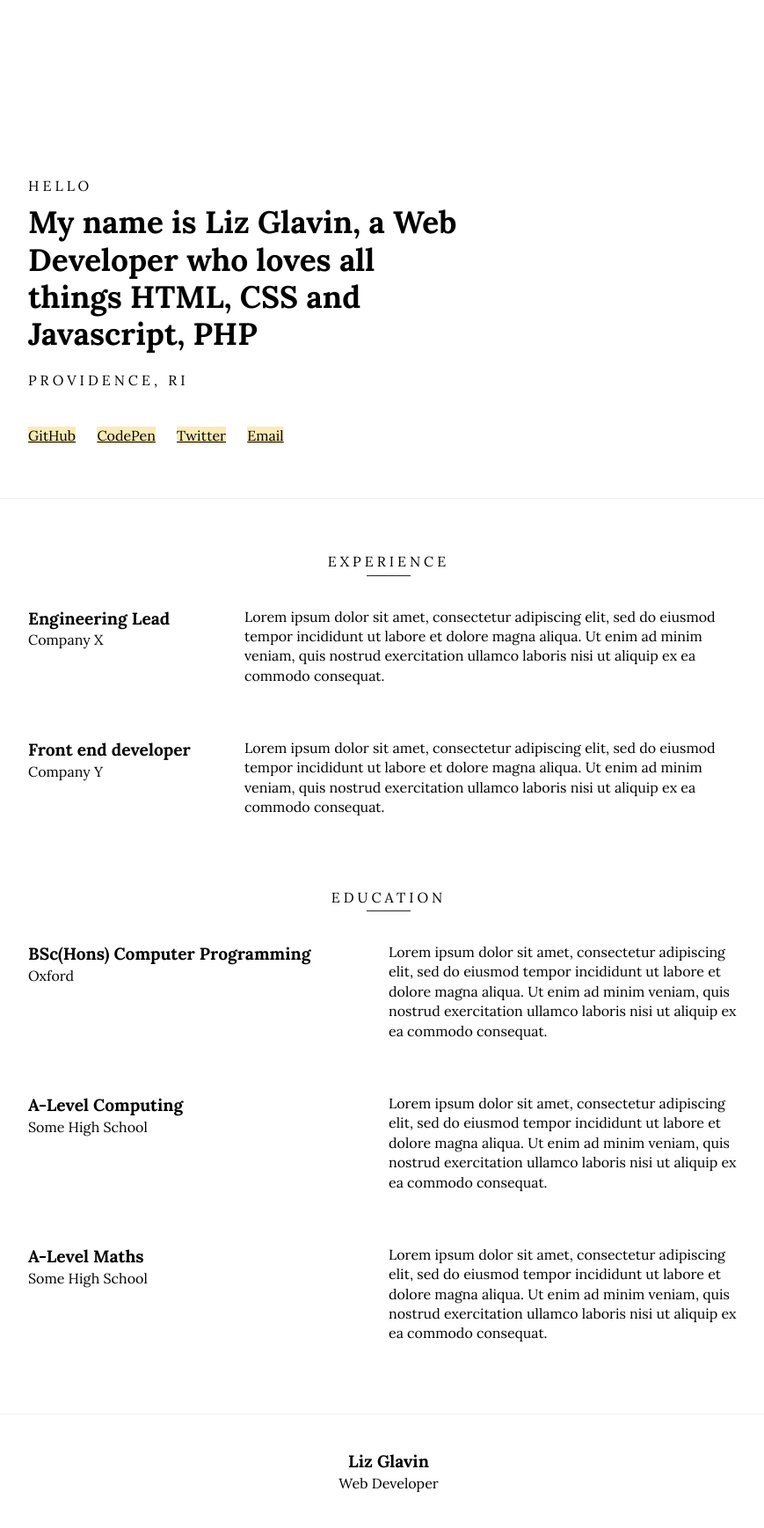
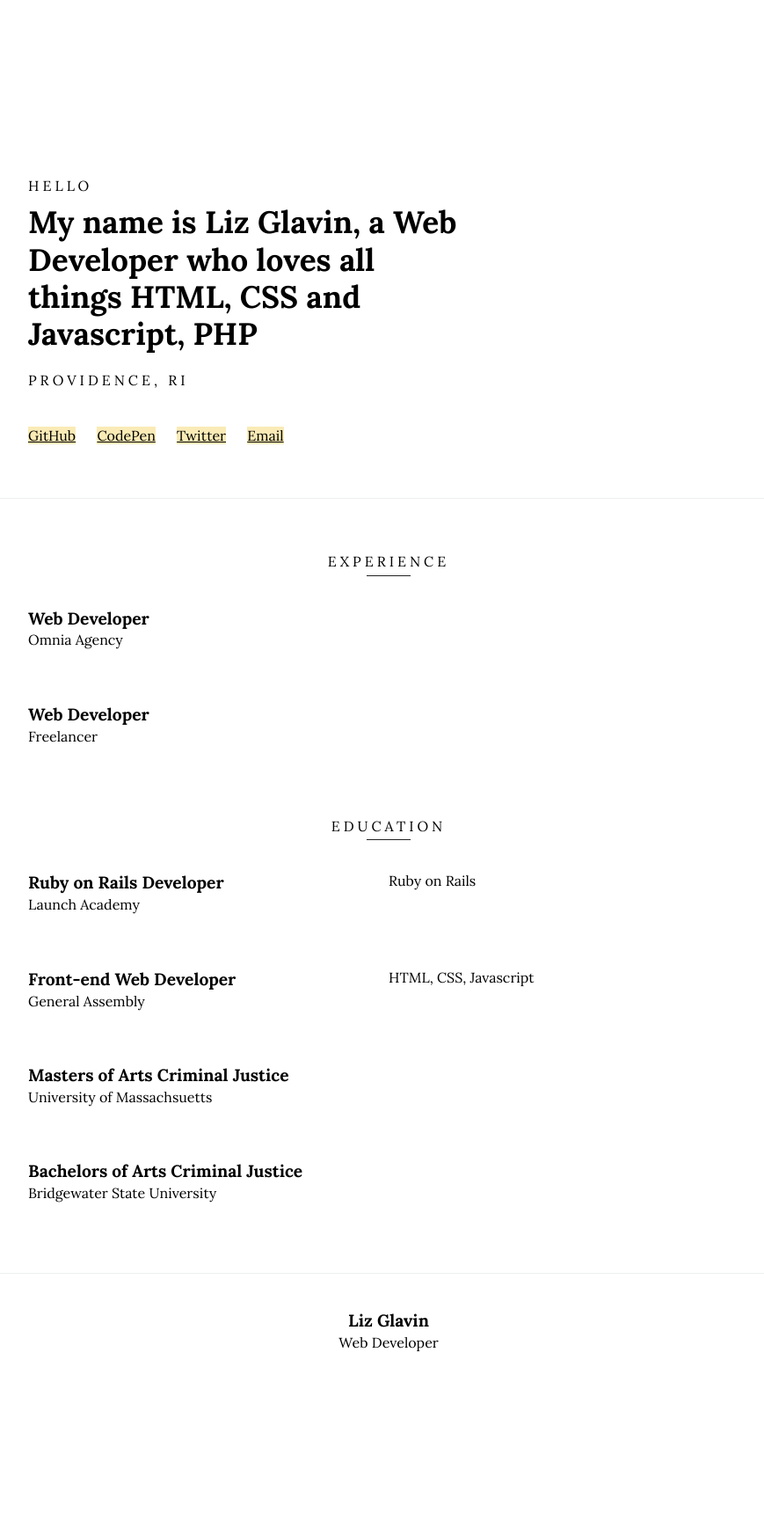
Before and after one commit to LGlavin/lglavin.github.io, a Jekyll site: the page built from index.html, in a window 1280 px wide. Shown: the whole page at 88% size, without its empty margins (198-1067 px from the left). Built offline with Jekyll 4.4.1, drawn with Linux system fonts in a browser that asks for light colours; after the commit the page ends 1578 px from its top, so only the background shows below that.

Commit message:
resume updates

```diff
--- a/_config.yml
+++ b/_config.yml
@@ -1,7 +1,7 @@
 # Jekyll Resume Theme
 
 # Site settings
-title: Jekyll Resume
+title: Liz Glavin Resume
 email: liz.glavin@yandex.com
 description: Jekyll Resume is a mega simple resume theme for Jekyll.
 baseurl: ""
--- a/_data/education.yml
+++ b/_data/education.yml
@@ -1,11 +1,13 @@
--   qualification: BSc(Hons) Computer Programming
-    school: Oxford
-    description: Lorem ipsum dolor sit amet, consectetur adipiscing elit, sed do eiusmod tempor incididunt ut labore et dolore magna aliqua. Ut enim ad minim veniam, quis nostrud exercitation ullamco laboris nisi ut aliquip ex ea commodo consequat.
+-   qualification: Ruby on Rails Developer
+    school: Launch Academy
+    description: Ruby on Rails
 
--   qualification: A-Level Computing
-    school: Some High School
-    description: Lorem ipsum dolor sit amet, consectetur adipiscing elit, sed do eiusmod tempor incididunt ut labore et dolore magna aliqua. Ut enim ad minim veniam, quis nostrud exercitation ullamco laboris nisi ut aliquip ex ea commodo consequat.
+-   qualification: Front-end Web Developer
+    school: General Assembly
+    description: HTML, CSS, Javascript
 
--   qualification: A-Level Maths
-    school: Some High School
-    description: Lorem ipsum dolor sit amet, consectetur adipiscing elit, sed do eiusmod tempor incididunt ut labore et dolore magna aliqua. Ut enim ad minim veniam, quis nostrud exercitation ullamco laboris nisi ut aliquip ex ea commodo consequat.
+-   qualification: Masters of Arts Criminal Justice
+    school: University of Massachsuetts
+
+-   qualification: Bachelors of Arts Criminal Justice
+    school: Bridgewater State University
--- a/_data/jobs.yml
+++ b/_data/jobs.yml
@@ -1,7 +1,7 @@
--   title: Engineering Lead
-    company: Company X
-    description: Lorem ipsum dolor sit amet, consectetur adipiscing elit, sed do eiusmod tempor incididunt ut labore et dolore magna aliqua. Ut enim ad minim veniam, quis nostrud exercitation ullamco laboris nisi ut aliquip ex ea commodo consequat.
+-   title: Web Developer
+    company: Omnia Agency
+    description:
 
--   title: Front end developer
-    company: Company Y
-    description: Lorem ipsum dolor sit amet, consectetur adipiscing elit, sed do eiusmod tempor incididunt ut labore et dolore magna aliqua. Ut enim ad minim veniam, quis nostrud exercitation ullamco laboris nisi ut aliquip ex ea commodo consequat.
+-   title: Web Developer
+    company: Freelancer
+    description:
```
Also changed, not shown: 1 other file.
